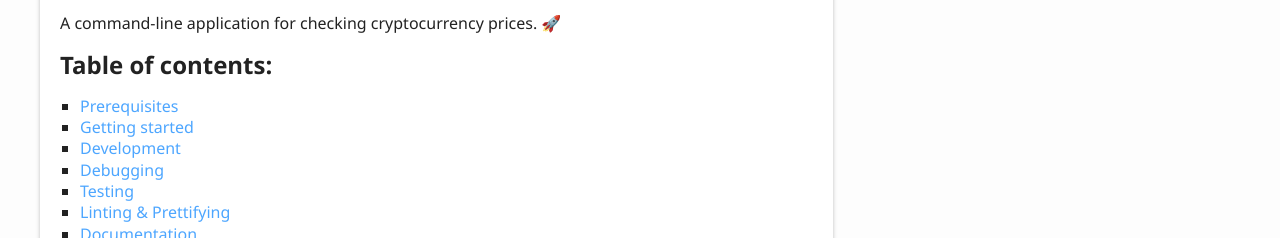
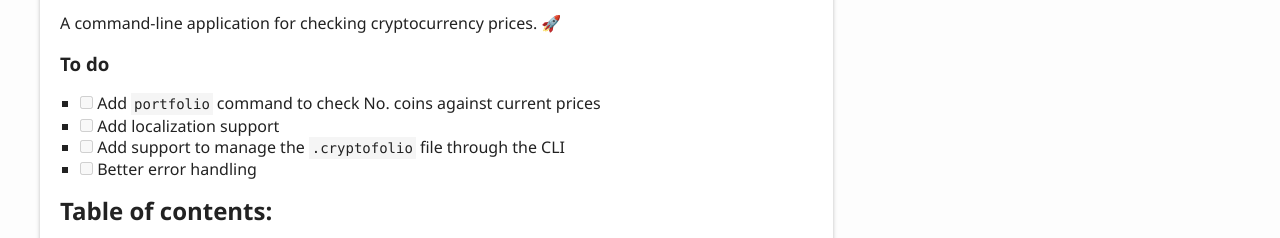
Before and after one commit to decryptdavid/cryptfolio, a plain HTML site: page index.html in a window 1280 px wide. Shown: the part 544-782 px from the top of the page. Drawn offline with Linux system fonts and the light colour scheme.

Commit message:
Deploying to gh-pages from  @ e700a8a939a6a9d24641adc456fff39598b4bfa6 🚀

```diff
--- a/index.html
+++ b/index.html
@@ -63,6 +63,15 @@
 				</a>
 				<p><img src="https://github.com/0xReplicant/cryptfolio/workflows/Build%20and%20test/badge.svg" alt="Cryptfolio CI"></p>
 				<p>A command-line application for checking cryptocurrency prices. 🚀</p>
+				<a href="#to-do" id="to-do" style="color: inherit; text-decoration: none;">
+					<h3>To do</h3>
+				</a>
+				<ul>
+					<li><input disabled="" type="checkbox"> Add <code>portfolio</code> command to check No. coins against current prices</li>
+					<li><input disabled="" type="checkbox"> Add localization support</li>
+					<li><input disabled="" type="checkbox"> Add support to manage the <code>.cryptofolio</code> file through the CLI</li>
+					<li><input disabled="" type="checkbox"> Better error handling</li>
+				</ul>
 				<a href="#table-of-contents" id="table-of-contents" style="color: inherit; text-decoration: none;">
 					<h2>Table of contents:</h2>
 				</a>
```
Also changed, not shown: modules.html (+1 -1 lines).
